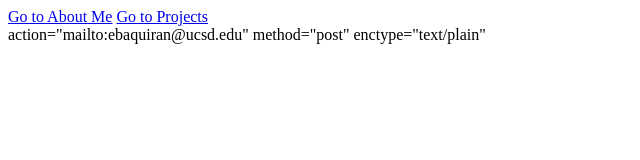
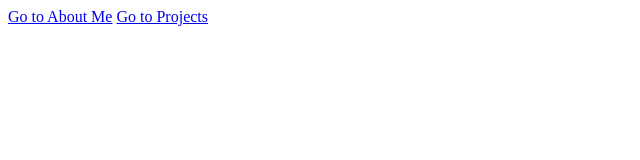
Before and after one commit to ethanbaquiran/portfolio, a plain HTML site: page contact/index.html in a window 1280 px wide. Shown: the whole page, without its empty margins (0-640 px from the left). Drawn offline with Linux system fonts and the light colour scheme.

Commit message:
fixed error

```diff
--- a/contact/index.html
+++ b/contact/index.html
@@ -8,6 +8,6 @@
     <a href="../projects\index.html">Go to Projects</a>
 </head>
 <body>
-    <form> action="mailto:ebaquiran@ucsd.edu" method="post" enctype="text/plain"</form>
+    <form action="mailto:ebaquiran@ucsd.edu" method="post" enctype="text/plain"> </form>
 </body>
 </html>
```
